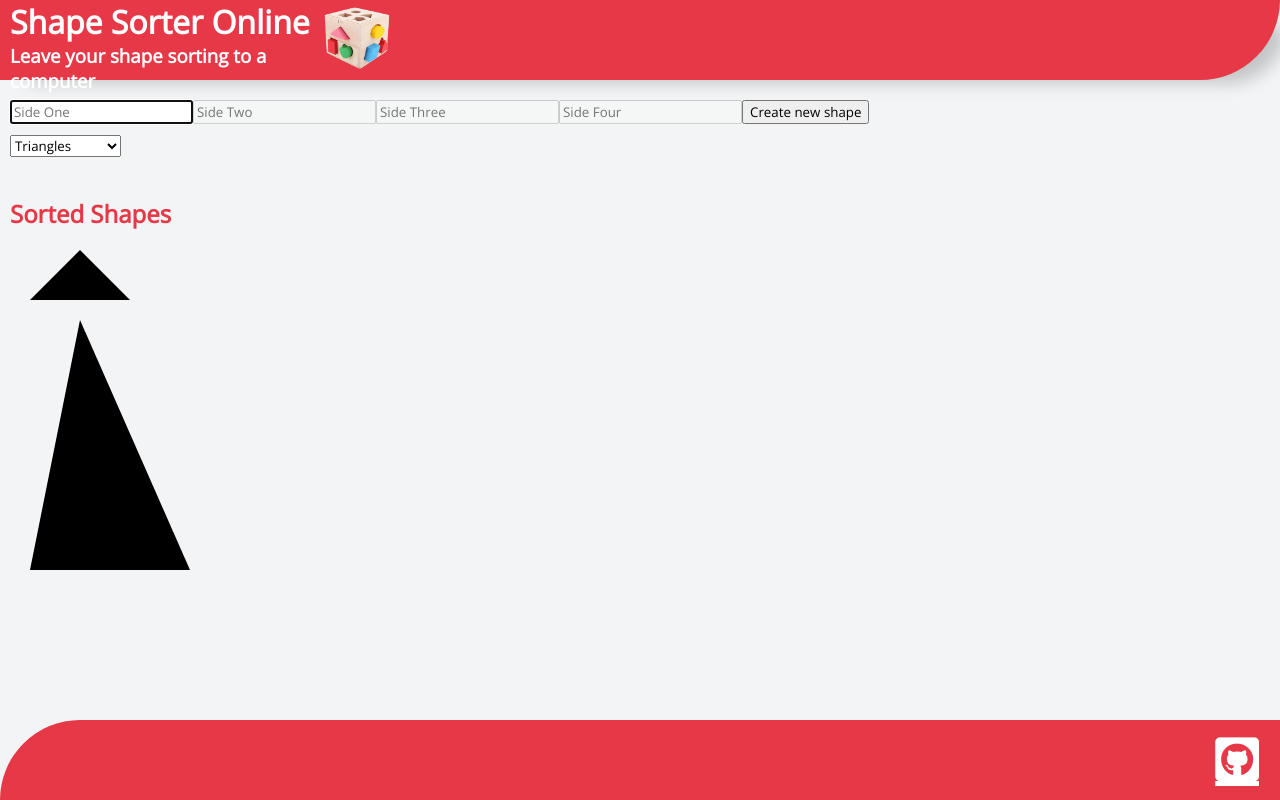
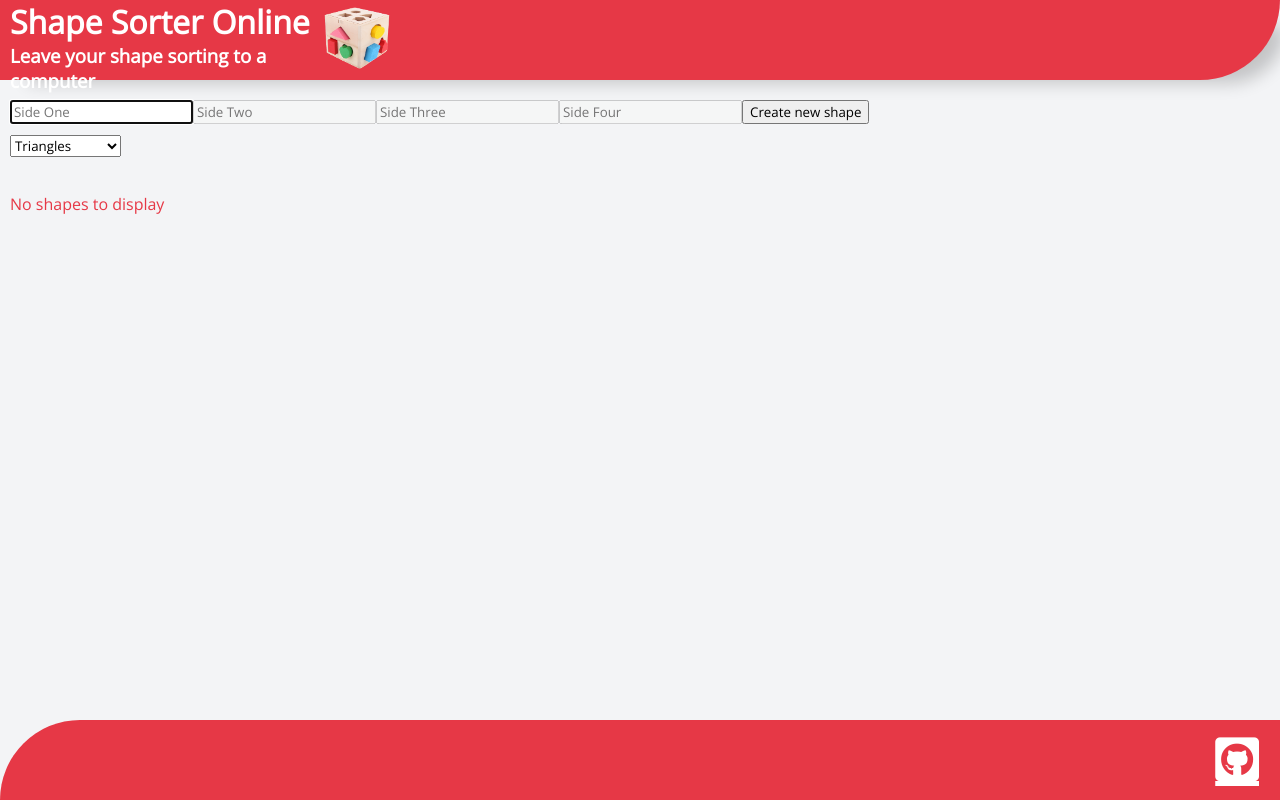
Before and after one commit to ChristopherDalziel/83489-2, a React (Create React App) app: page / in a window 1280 px wide. Built offline with nearby package versions, Linux system fonts and the light colour scheme.

Commit message:
Added logic if there were no shapes currently display empty message

```diff
--- a/src/components/ShapeList.js
+++ b/src/components/ShapeList.js
@@ -13,15 +13,23 @@ const H2 = styled.h2`
   color: #e63846;
 `;
 
+const NoShapesMessage = styled.p`
+  color: #e63846;
+`;
+
 export const ShapeList = (props) => {
   return (
     <Body>
+      {props.shapes.length === 0 ? (
+        <NoShapesMessage>No shapes to display</NoShapesMessage>
+      ) : (
         <>
           <H2>Sorted Shapes</H2>
           {props.shapes.map((shape, index) => {
             return <ShapeListItem key={index} {...shape} />;
           })}
         </>
+      )}
     </Body>
   );
 };
--- a/src/index.js
+++ b/src/index.js
@@ -20,15 +20,15 @@ const store = configureStore();
 // Dispatch
 
 // Circles
-store.dispatch(addShape({ sideOne: 5 }));
-// Triangles
-store.dispatch(addShape({ sideOne: 5, sideTwo: 5, sideThree: 5 }));
-store.dispatch(addShape({ sideOne: 25, sideTwo: 5, sideThree: 11 }));
-// Quadrilaterals
-store.dispatch(addShape({ sideOne: 3, sideTwo: 3, sideThree: 3, sideFour: 3 }));
-store.dispatch(
-  addShape({ sideOne: 50, sideTwo: 100, sideThree: 30, sideFour: 40 })
-);
+// store.dispatch(addShape({ sideOne: 5 }));
+// // Triangles
+// store.dispatch(addShape({ sideOne: 5, sideTwo: 5, sideThree: 5 }));
+// store.dispatch(addShape({ sideOne: 25, sideTwo: 5, sideThree: 11 }));
+// // Quadrilaterals
+// store.dispatch(addShape({ sideOne: 3, sideTwo: 3, sideThree: 3, sideFour: 3 }));
+// store.dispatch(
+//   addShape({ sideOne: 50, sideTwo: 100, sideThree: 30, sideFour: 40 })
+// );
 
 // State
 const state = store.getState();
```
Also changed, not shown: 1 other file (tests, documents, lock files or other folders). Lines whose indentation alone changed are shown as unchanged.
